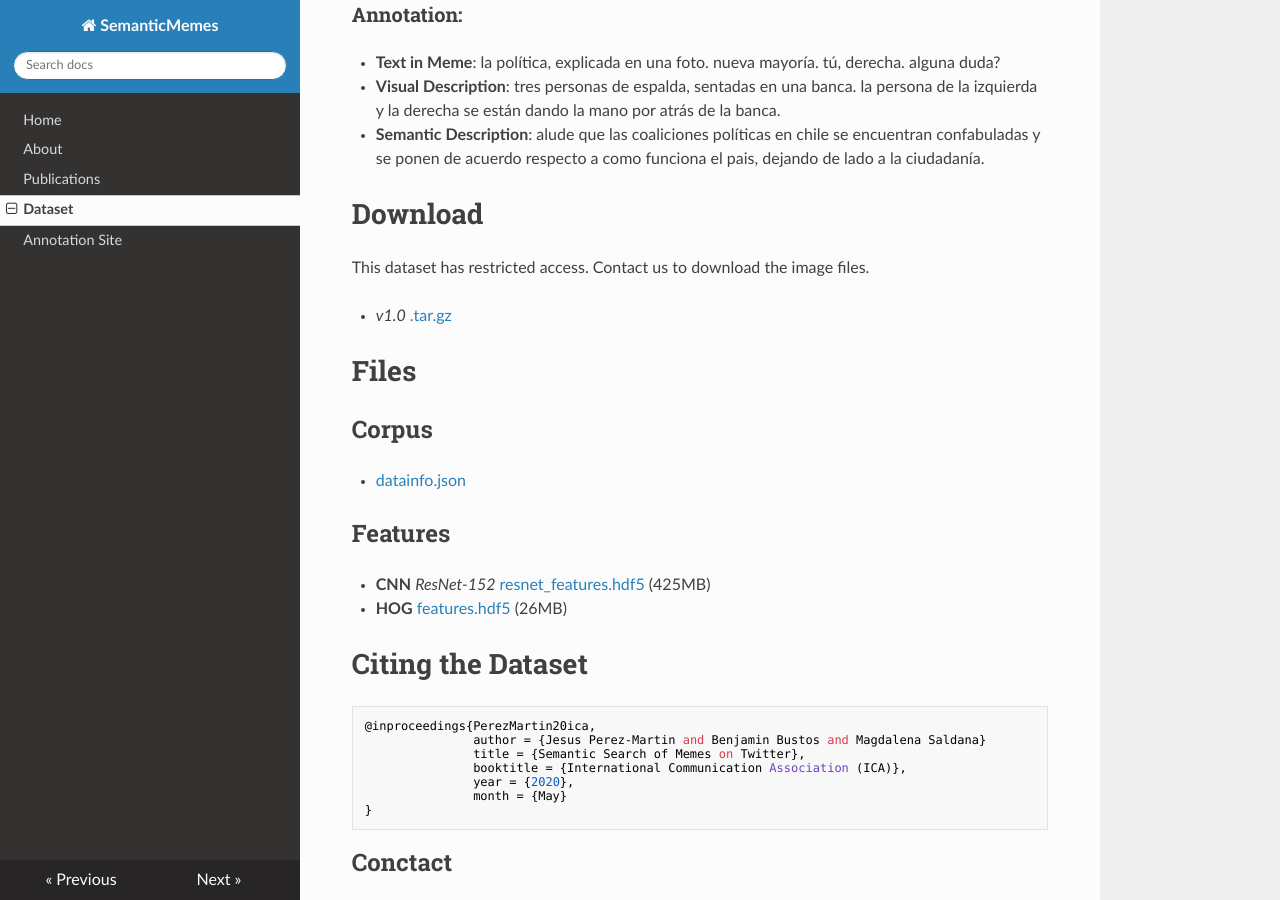
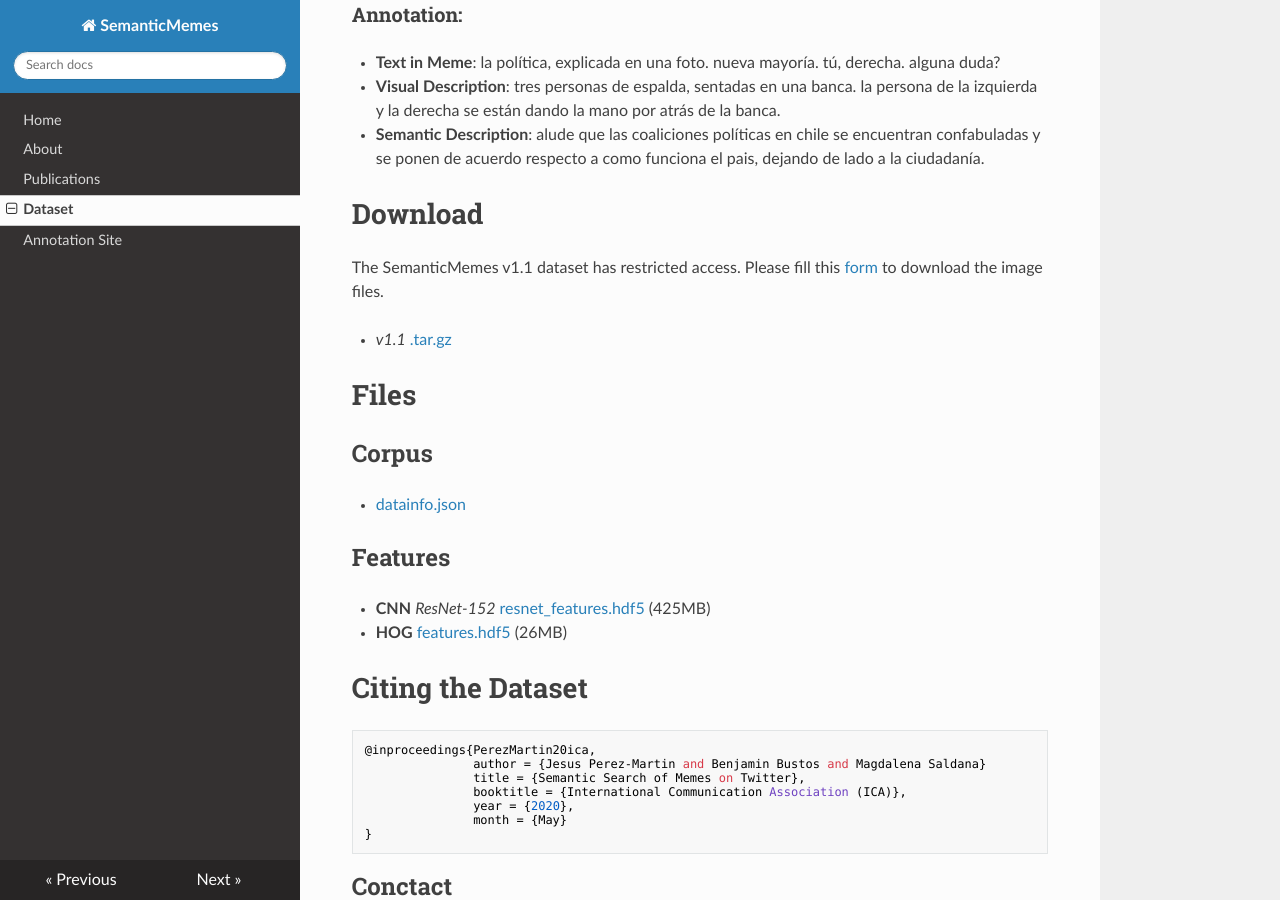
Before and after one commit to jssprz/SemanticMemes, an MkDocs documentation site: the page built from docs/dataset.md, in a window 1280 px wide and 900 px high, scrolled down 1315 px. Built offline with MkDocs 1.6.1, drawn with Linux system fonts in a browser that asks for light colours; nearby versions of some CDN libraries.

Commit message:
updates mkdocs documentation

```diff
--- a/docs/dataset.md
+++ b/docs/dataset.md
@@ -28,9 +28,9 @@ Spanish Vocabulary: **8,669** words
 
 # Download
 
-This dataset has restricted access. Contact us to download the image files.
+The SemanticMemes v1.1 dataset has restricted access. Please fill this [form](https://forms.gle/gLb8JgGn6eWEEBzk6) to download the image files.
 
-- *v1.0* [.tar.gz](mailto:jeperez@dcc.uchile.cl)
+- *v1.1* [.tar.gz](https://forms.gle/gLb8JgGn6eWEEBzk6)
 
 # Files
 
```
